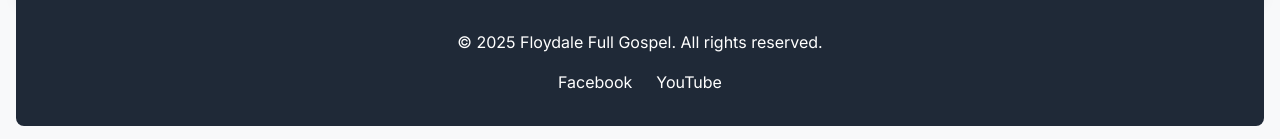
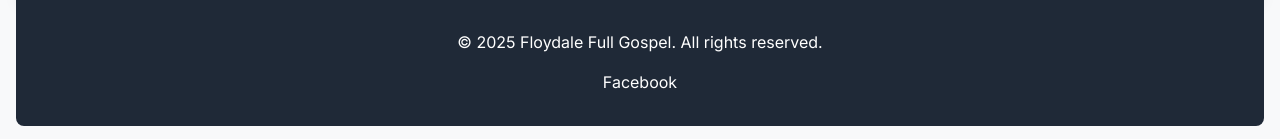
Before and after one commit to PastorHyatt/floydale-full-gospel-church, a plain HTML site: page index.html in a window 1280 px wide. Shown: the part 6147-6286 px from the top of the page. Drawn offline with nearby package versions, Linux system fonts and the light colour scheme.

Commit message:
Update index.html

```diff
--- a/index.html
+++ b/index.html
@@ -324,7 +324,7 @@
             <p>&copy; 2025 Floydale Full Gospel. All rights reserved.</p>
             <div class="flex justify-center space-x-6 mt-4">
                 <a href="https://www.facebook.com/Floydalefg23/" target="_blank"> Facebook
-                <a href="https://www.youtube.com/@davidhyatt5607" target="_blank"> YouTube
+
             </div>
         </div>
     </footer>
```
